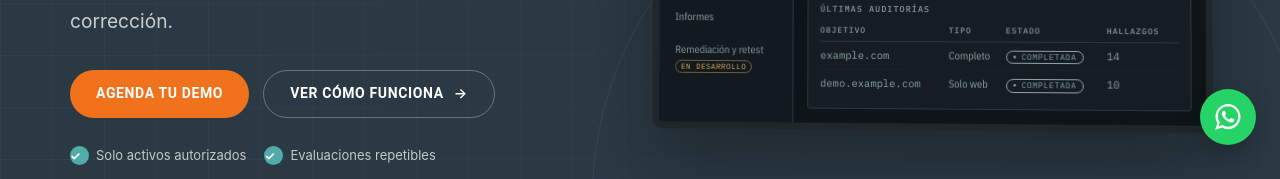
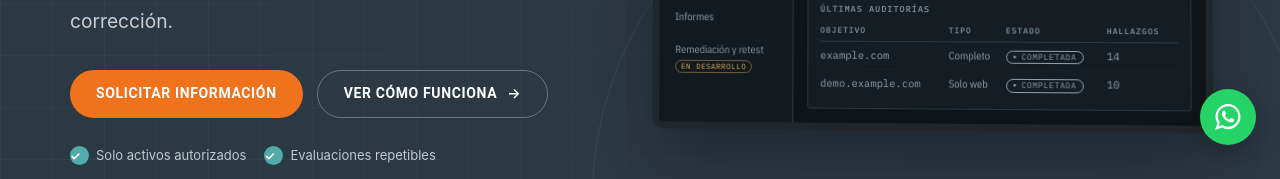
Before and after one commit to Tecdex-SpA/tcdx-threatwatch, a Next.js app: page / in a window 1280 px wide. Shown: the part 631-810 px from the top of the page. Built offline with nearby package versions, Linux system fonts and the light colour scheme; no server answers.

Commit message:
fix(f0): CTA de contacto sin promesa de demo en home

```diff
--- a/app/page.tsx
+++ b/app/page.tsx
@@ -57,7 +57,7 @@ export default function Page() {
               convierte cada hallazgo en un plan de corrección.
             </p>
             <div className="hero-actions">
-              <a className="button primary" href="#demo" data-cta="demo">Agenda tu demo</a>
+              <a className="button primary" href="#demo" data-cta="demo">Solicitar información</a>
               <a className="button ghost" href="#como-funciona">Ver cómo funciona <span aria-hidden="true">→</span></a>
             </div>
             <div className="hero-trust">
@@ -152,11 +152,11 @@ export default function Page() {
             <p className="eyebrow">Acceso anticipado</p>
             <h2>Estamos incorporando a las primeras organizaciones.</h2>
             <p>
-              Agenda una demo, revisamos tu caso con el equipo de TECDEX y definimos juntos el
-              alcance inicial de tu evaluación.
+              Solicita información sobre VULNERA. El equipo de TECDEX revisará tu consulta y
+              te explicará el estado del producto y las opciones disponibles.
             </p>
           </div>
-          <a className="button primary" href="#demo" data-cta="demo">Agenda tu demo</a>
+          <a className="button primary" href="#demo" data-cta="demo">Solicitar información</a>
         </div>
       </section>
 
@@ -181,17 +181,17 @@ export default function Page() {
       <section id="demo" className="section contact-section" data-location="demo">
         <div className="container contact-grid">
           <div className="contact-copy">
-            <p className="eyebrow">Demo guiada</p>
-            <h2>Agenda tu demo de VULNERA.</h2>
+            <p className="eyebrow">Contacto</p>
+            <h2>Solicita información sobre VULNERA.</h2>
             <p className="contact-lead">
-              Cuéntanos qué activos necesitas evaluar. Un especialista de TECDEX revisará tu caso y
-              te contactará para coordinar la demo y el alcance inicial.
+              Cuéntanos qué necesitas conocer. El equipo de TECDEX revisará tu solicitud y
+              te contactará para responder tus consultas.
             </p>
             <ul className="contact-benefits">
               <li><CheckIcon /><span>Revisión de tu caso</span></li>
-              <li><CheckIcon /><span>Definición de alcance inicial</span></li>
-              <li><CheckIcon /><span>Validación de autorización</span></li>
-              <li><CheckIcon /><span>Demo guiada de la plataforma</span></li>
+              <li><CheckIcon /><span>Orientación sobre alcance y autorizaciones</span></li>
+              <li><CheckIcon /><span>Información del proceso de autorización</span></li>
+              <li><CheckIcon /><span>Estado y próximos pasos del producto</span></li>
             </ul>
             <div className="direct-contact">
               <span>¿Prefieres contacto directo?</span>
```
